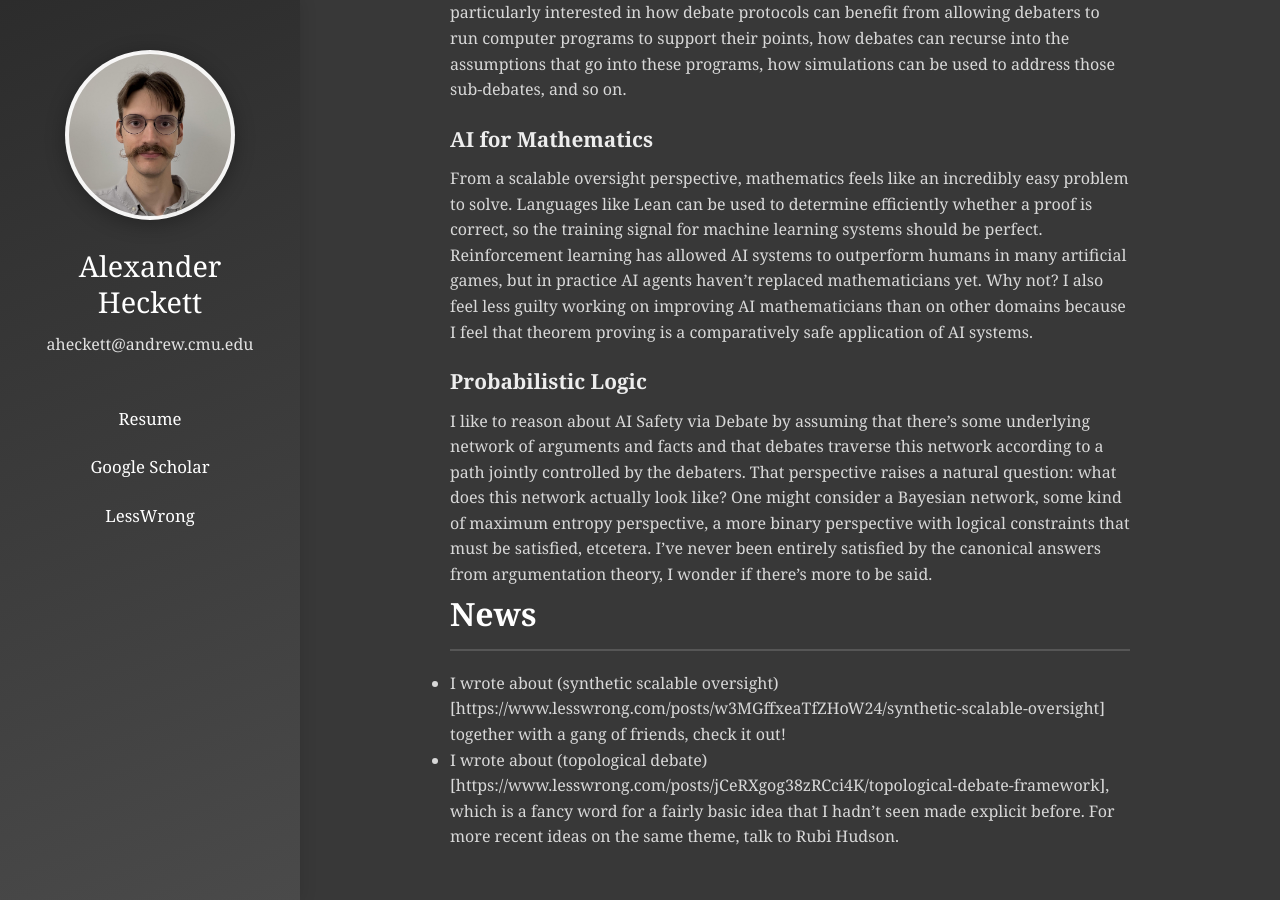
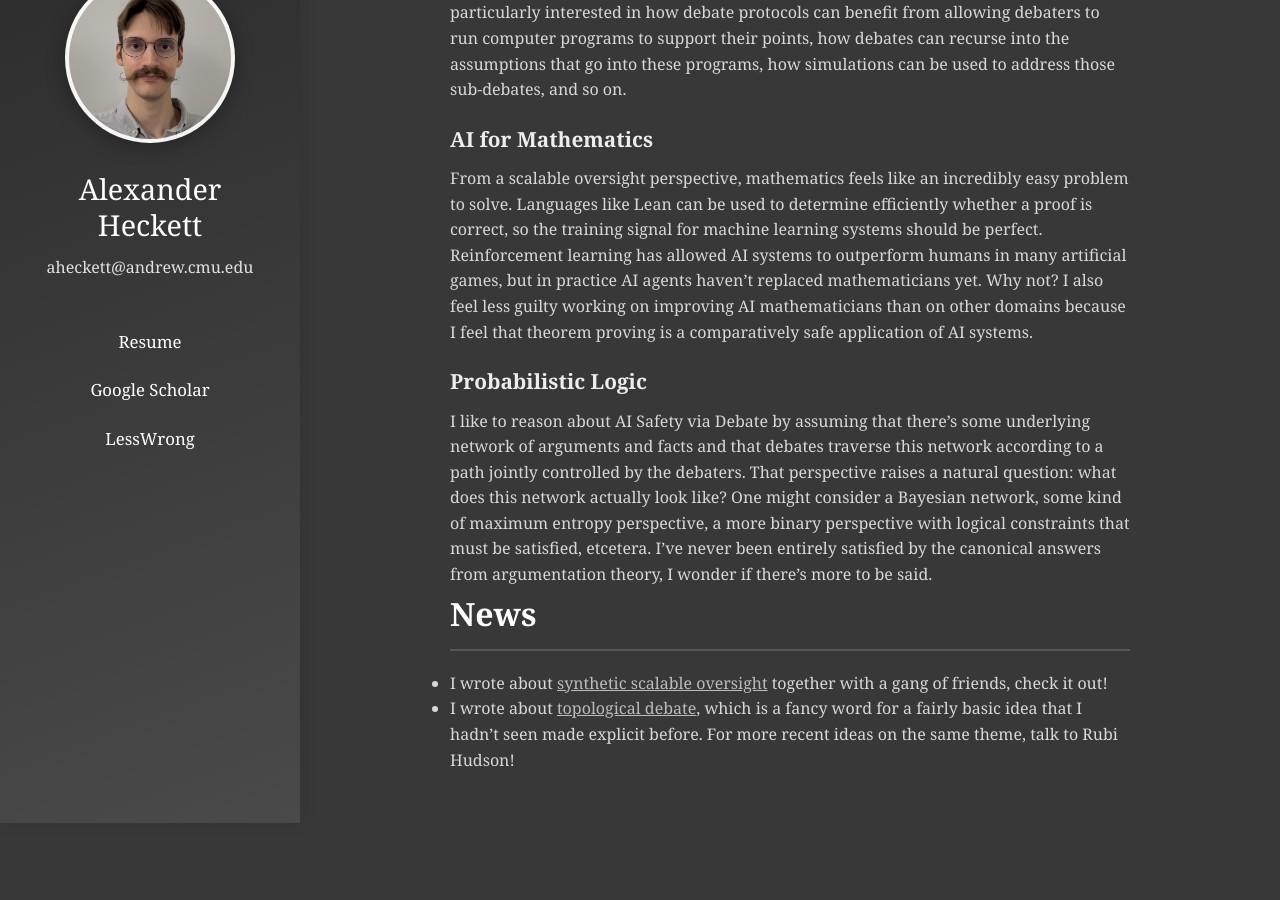
Before and after one commit to bushwallyta271828/bushwallyta271828.github.io, a Jekyll site: the page built from index.md, in a window 1280 px wide and 900 px high, scrolled down 1111 px. Built offline with Jekyll 4.4.1, drawn with Linux system fonts in a browser that asks for light colours; our own code applies the rules of GitHub Pages for plain Markdown files; after the commit the page ends 1934 px from its top, so only the background shows below that.

Commit message:
Fixed the links

```diff
--- a/index.md
+++ b/index.md
@@ -32,5 +32,5 @@
 
 ## News
 
-* I wrote about (synthetic scalable oversight)[https://www.lesswrong.com/posts/w3MGffxeaTfZHoW24/synthetic-scalable-oversight] together with a gang of friends, check it out!
-* I wrote about (topological debate)[https://www.lesswrong.com/posts/jCeRXgog38zRCci4K/topological-debate-framework], which is a fancy word for a fairly basic idea that I hadn't seen made explicit before. For more recent ideas on the same theme, talk to Rubi Hudson.
+* I wrote about [synthetic scalable oversight](https://www.lesswrong.com/posts/w3MGffxeaTfZHoW24/synthetic-scalable-oversight) together with a gang of friends, check it out!
+* I wrote about [topological debate](https://www.lesswrong.com/posts/jCeRXgog38zRCci4K/topological-debate-framework), which is a fancy word for a fairly basic idea that I hadn't seen made explicit before. For more recent ideas on the same theme, talk to Rubi Hudson!
```
